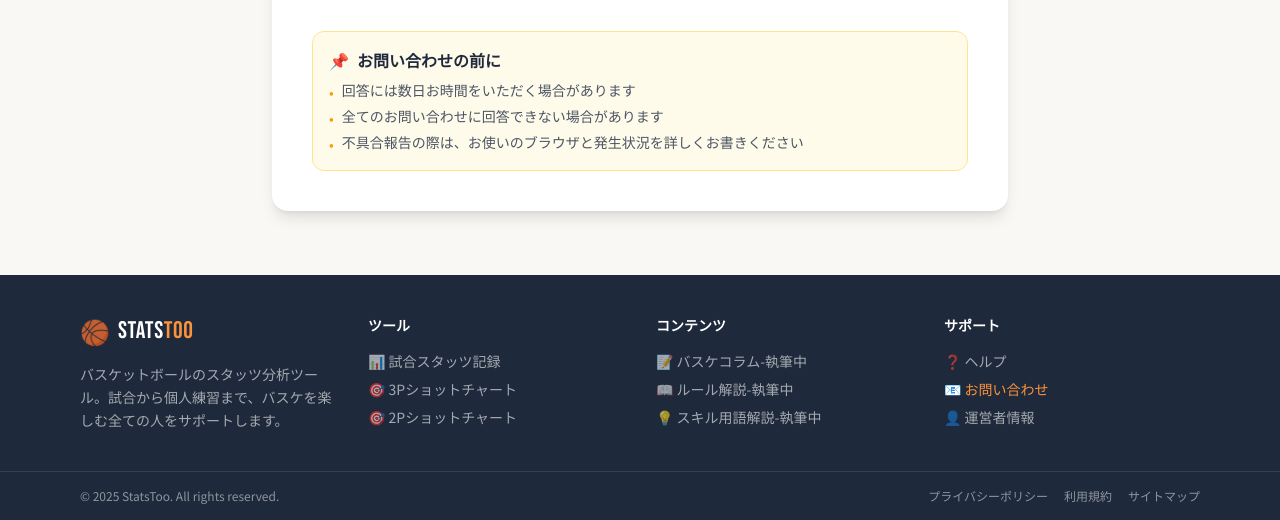
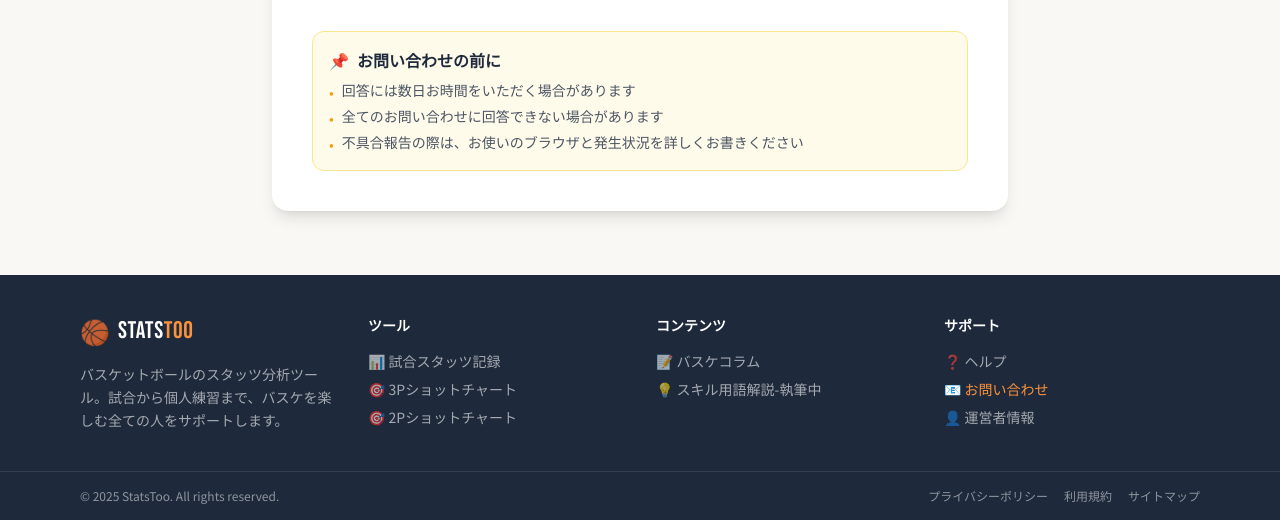
Before and after one commit to BSK-Ryo/statstoo, a Jekyll site: the page built from contact/index.html, in a window 1280 px wide. Shown: the part 1513-2033 px from the top of the page. Built offline with Jekyll 4.4.1, drawn with Linux system fonts in a browser that asks for light colours; nearby versions of some CDN libraries.

Commit message:
Update footer.html

```diff
--- a/_includes/footer.html
+++ b/_includes/footer.html
@@ -28,8 +28,7 @@
             <div>
                 <h4 class="font-bold text-white mb-4 text-sm">コンテンツ</h4>
                 <ul class="space-y-2 text-sm">
-                    <li><a href="/column/" class="text-white/60 hover:text-primary-light transition">📝 バスケコラム-執筆中</a></li>
-                    <li><a href="/column/rules/" class="text-white/60 hover:text-primary-light transition">📖 ルール解説-執筆中</a></li>
+                    <li><a href="/column/" class="text-white/60 hover:text-primary-light transition">📝 バスケコラム</a></li>
                     <li><a href="/column/tips/" class="text-white/60 hover:text-primary-light transition">💡 スキル用語解説-執筆中</a></li>
                 </ul>
             </div>
```
